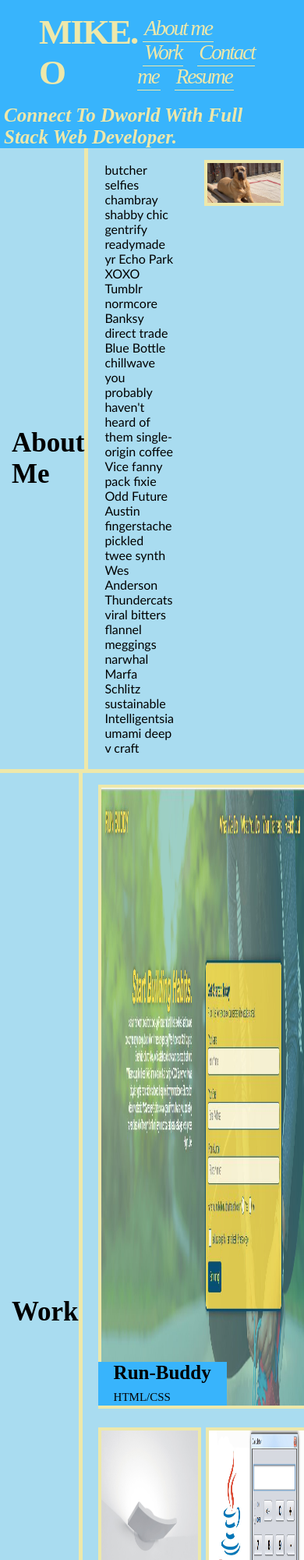
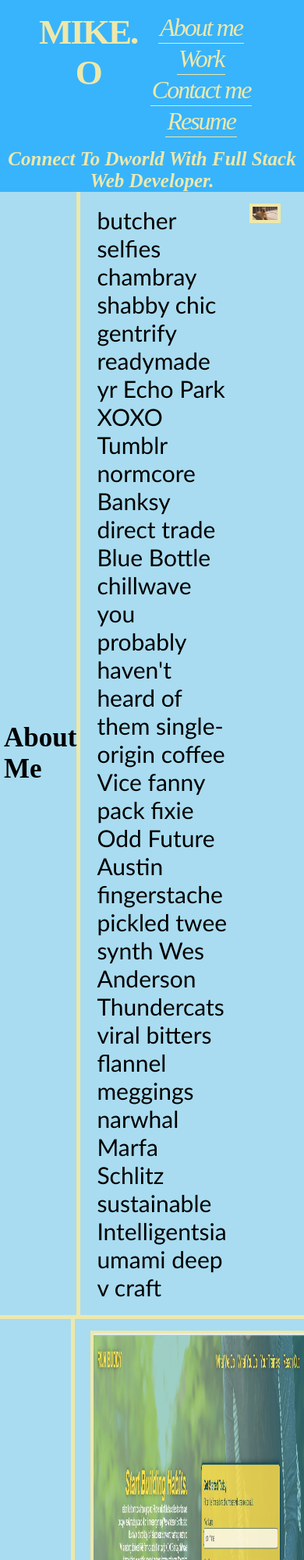
Before and after one commit to Wizeeee/My-Portfolio, a plain HTML site: page index.html in a window 390 px wide. Shown: the top 2000 px of the page at 78% size. Drawn offline with Linux system fonts and the light colour scheme.

Commit message:
added media query for screen 980px

```diff
--- a/assets/css/style.css
+++ b/assets/css/style.css
@@ -268,3 +268,85 @@ footer {
 /*------------------------
     footer styling Ends
       ------------------------*/
+
+/*------------------------------------------------------------
+  media query styling starts for small desktop & laptop screen
+    ----------------------------------------------------------*/
+@media screen and (max-width: 980px) {
+  header {
+    text-align: center;
+    padding: 0;
+  }
+
+  /*h1 & nav title repositioning and sizing*/
+  nav {
+    flex-direction: column;
+    justify-content: center;
+    font-size: 35px;
+  }
+
+  /*nav buttons resizing*/
+  header nav ul li a {
+    font-size: 32px;
+  }
+
+  header nav ul li {
+    padding: 0;
+  }
+
+  .Subtitle {
+    margin: 0;
+  }
+
+  /*side-title re-positioning*/
+
+  .side-title {
+    padding: 0;
+    justify-content: start;
+    padding-left: 5px;
+  }
+
+  /*content section resizing*/
+
+  .content {
+    font-size: 30px;
+  }
+
+  /*about me section photo re-positioning*/
+
+  #photo {
+    max-block-size: fit-content;
+    width: 95%;
+  }
+
+  /*large card  and text re sizing and repositioning*/
+
+  .large-card img {
+    height: 600px;
+  }
+
+  .large-card h3 {
+    margin-top: 540px;
+  }
+
+  /*small card resizing and positioning*/
+  .LED-wall,
+  .calculator,
+  .pastel-puzzels,
+  .run-buddy {
+    width: 48.5%;
+  }
+
+  .LED-wall img,
+  .calculator img,
+  .pastel-puzzels img,
+  .run-buddy img {
+    width: 94%;
+  }
+
+  /*contact me section resizing and positioning*/
+
+  ul.contact {
+    font-size: 20px;
+  }
+}
```
